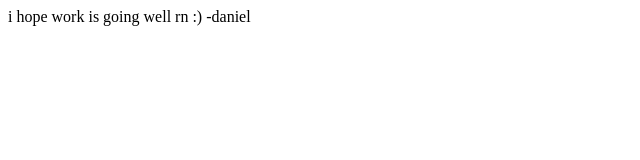
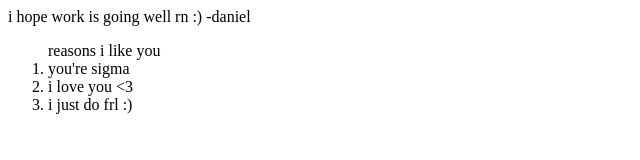
Before and after one commit to AquR3d/webharvardcs50, a plain HTML site: page lexie.html in a window 1280 px wide. Shown: the whole page, without its empty margins (0-640 px from the left). Drawn offline with Linux system fonts and the light colour scheme.

Commit message:
added list

```diff
--- a/lexie.html
+++ b/lexie.html
@@ -5,5 +5,11 @@
   </head>
   <body>
     i hope work is going well rn :) -daniel
+    <ol>
+      reasons i like you
+      <li>you're sigma</li>
+      <li>i love you &lt3</li> <!-- efhihurg -->
+      <li>i just do frl :)</li>
+    </ol>
   </body>
 </html>
```
